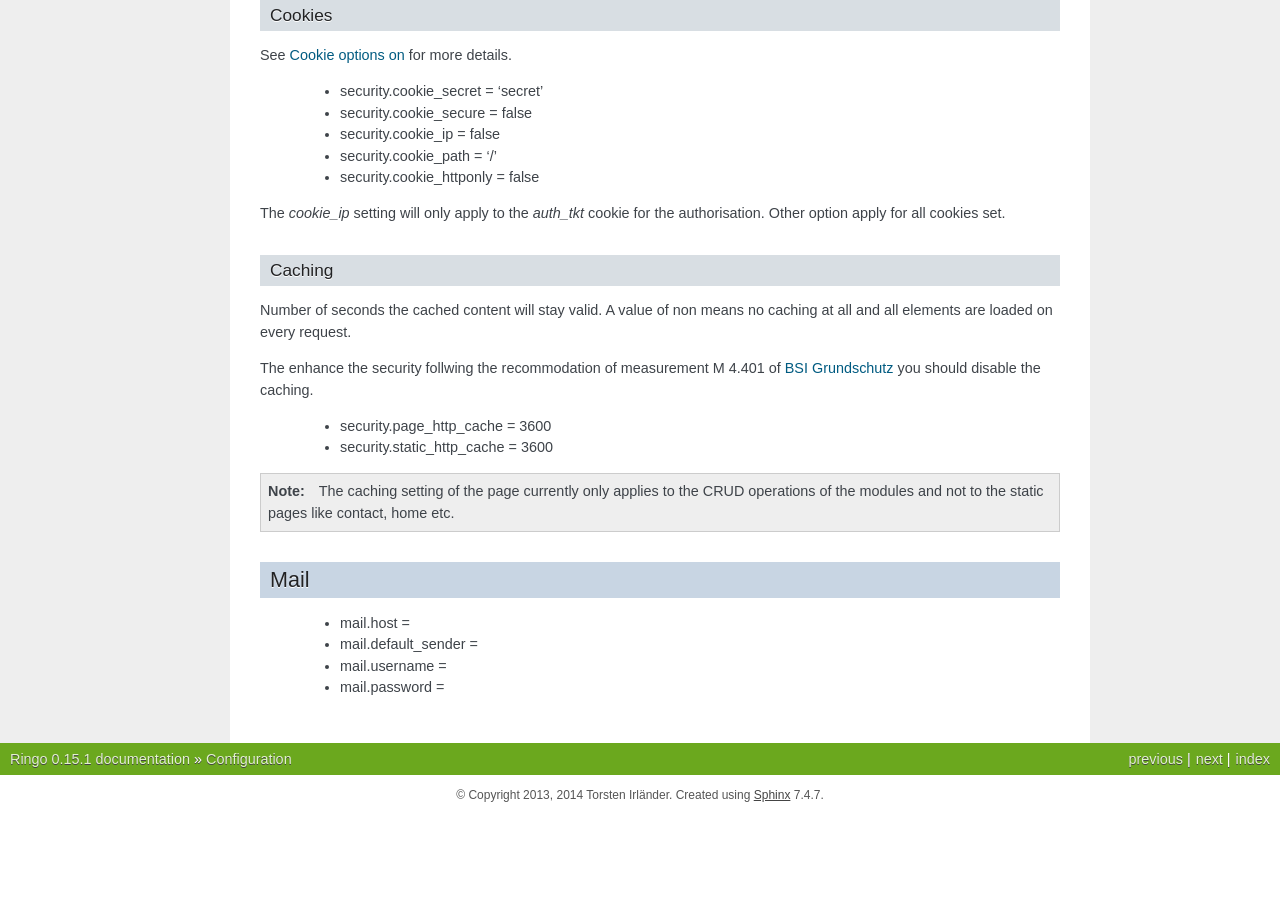
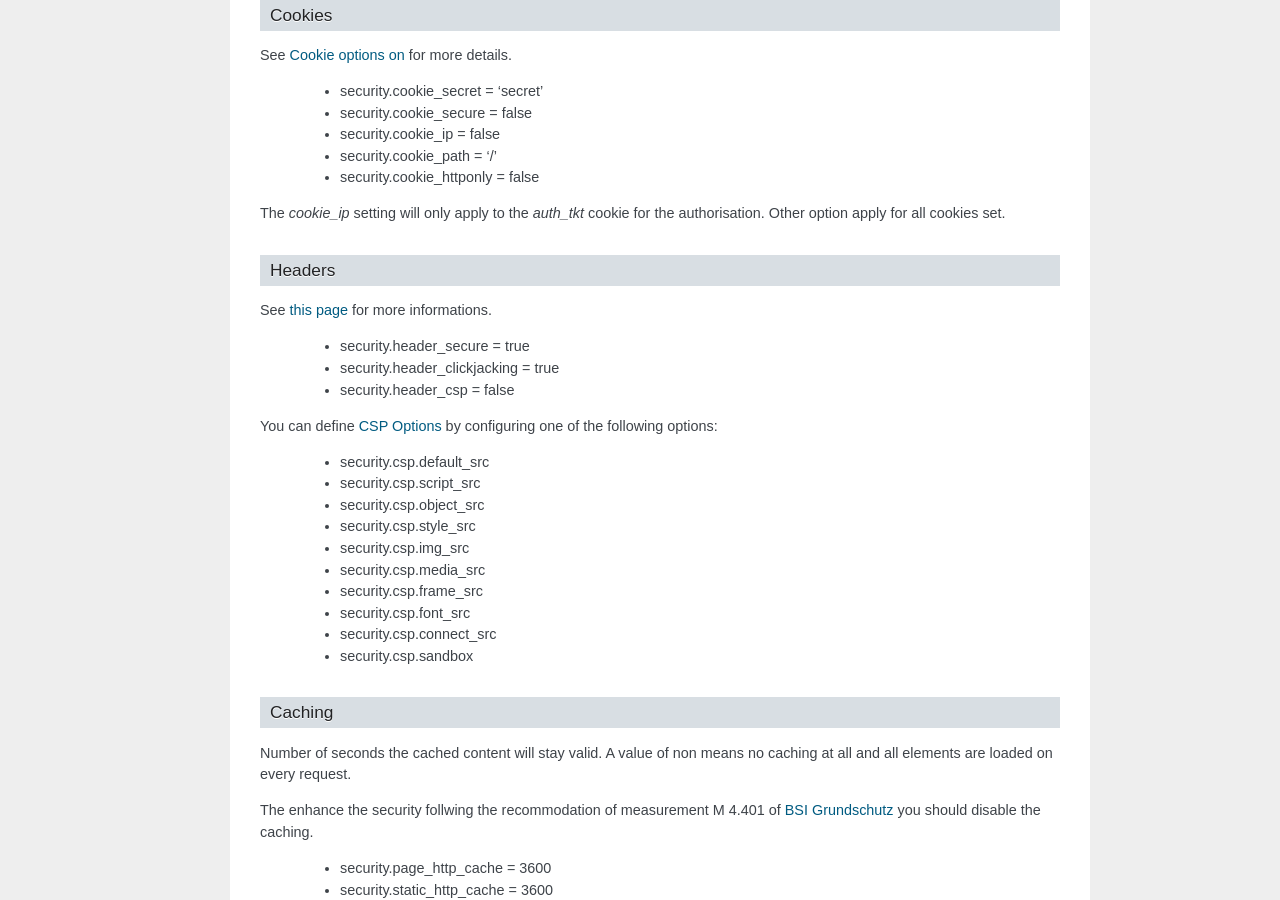
Before and after one commit to ringo-framework/ringo, a Sphinx documentation site: the page built from docs/source/config.rst, in a window 1280 px wide and 900 px high, scrolled down 757 px. Built offline with Sphinx 7.4.7, drawn with Linux system fonts in a browser that asks for light colours; formulas are drawn with MathJax 3; before the commit the page ends 1572 px from its top, so only the background shows below that.

Commit message:
Write documentation on CSP headers.

```diff
--- a/docs/source/config.rst
+++ b/docs/source/config.rst
@@ -44,6 +44,28 @@ See `Cookie options on <http://docs.pylonsproject.org/projects/pyramid/en/latest
 The `cookie_ip` setting will only apply to the `auth_tkt` cookie for the
 authorisation. Other option apply for all cookies set.
 
+Headers
+-------
+See `this page <http://ghaandeeonit.tumblr.com/post/65698553805/securing-your-pyramid-application>`_ for more informations.
+
+ * security.header_secure = true
+ * security.header_clickjacking = true
+ * security.header_csp = false
+
+You can define `CSP Options <http://en.wikipedia.org/wiki/Content_Security_Policy>`_ by configuring one of the following
+options:
+
+ * security.csp.default_src
+ * security.csp.script_src
+ * security.csp.object_src
+ * security.csp.style_src
+ * security.csp.img_src
+ * security.csp.media_src
+ * security.csp.frame_src
+ * security.csp.font_src
+ * security.csp.connect_src
+ * security.csp.sandbox
+
 Caching
 -------
 Number of seconds the cached content will stay valid. A value of non means no
```
